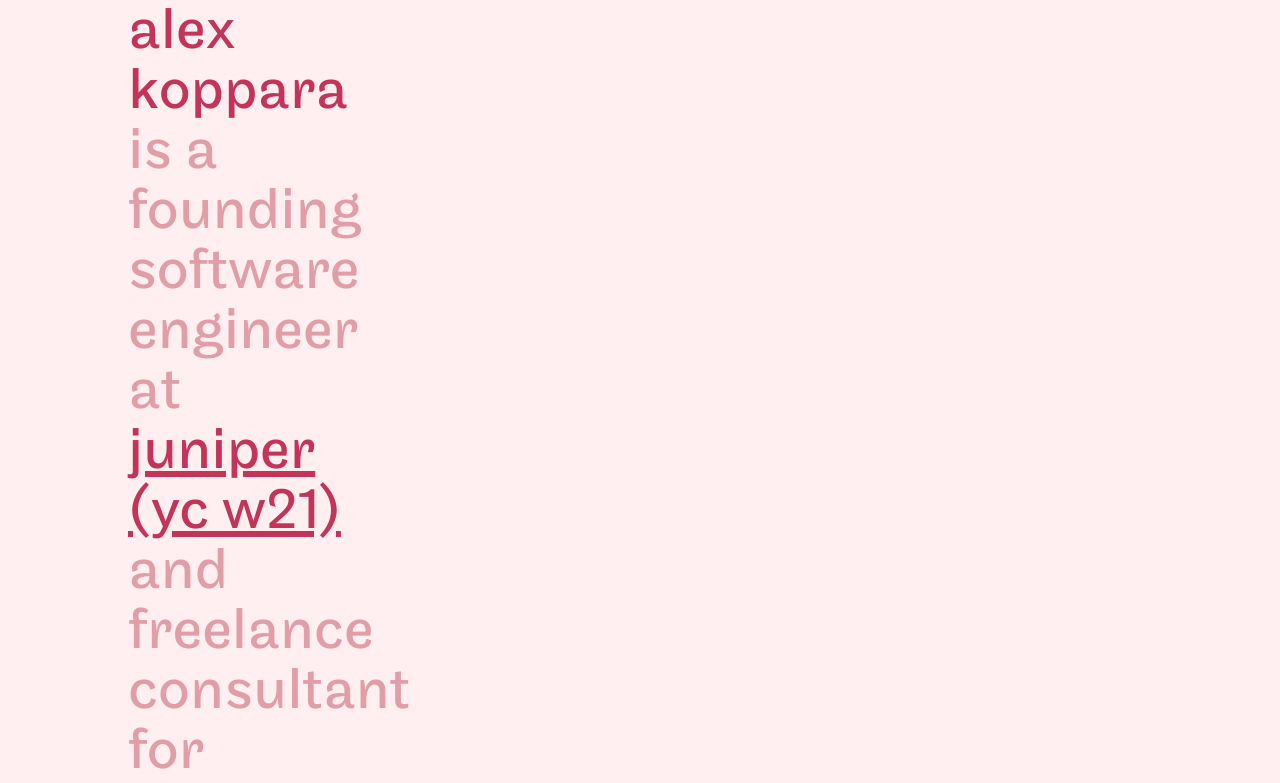
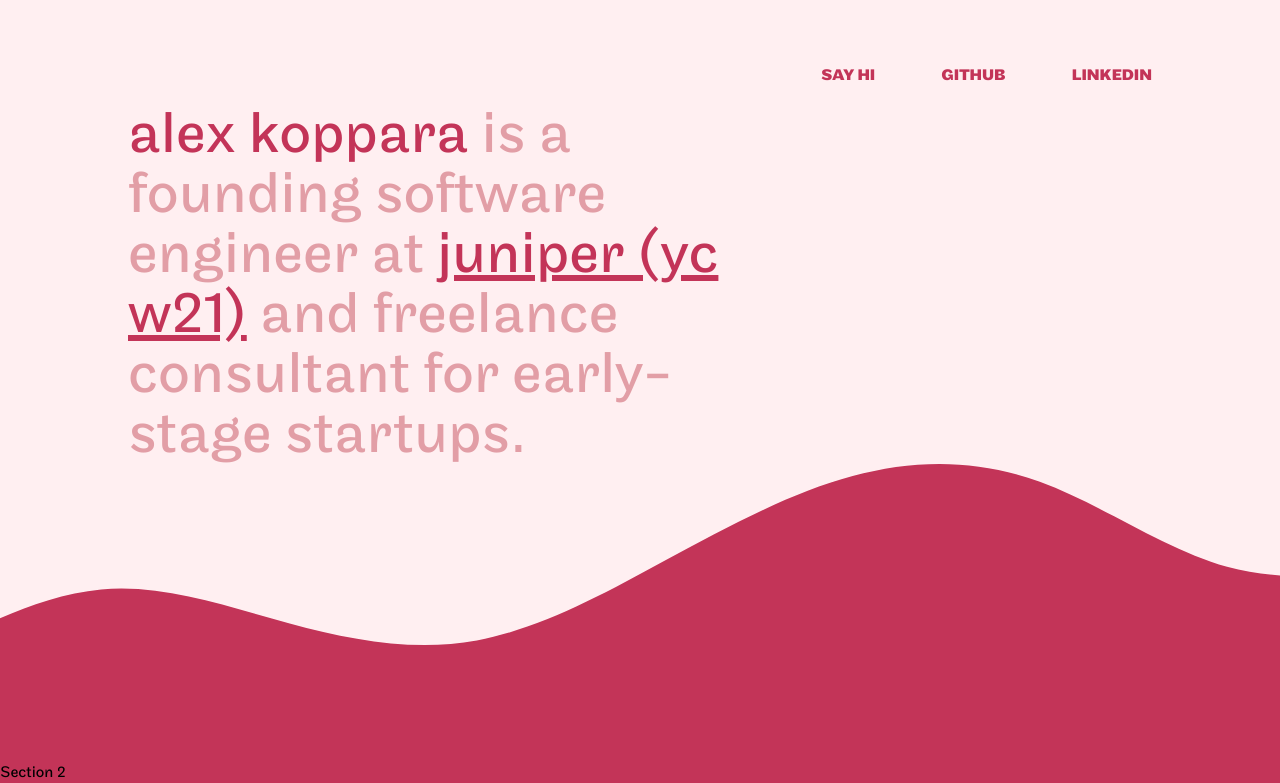
Before and after one commit to AlexKoppara/personal-website, a Next.js app: page / in a window 1280 px wide. Shown: the top 783 px of the page. Built offline with nearby package versions, Linux system fonts and the light colour scheme.

Commit message:
header links

```diff
--- a/src/app/page.tsx
+++ b/src/app/page.tsx
@@ -9,8 +9,13 @@
   return (
     <main className="flex min-h-screen flex-col items-center justify-between  w-full h-full absolute font-maple">
       <div className="flex w-full h-full flex-col justify-between">
-        <div className='grid grid-cols-4 grid-rows-{4} gap-4 mx-6 md:mx-32'>
-          <h1 className='text-darkPink text-4xl md:text-6xl'>
+        <div className='grid grid-cols-12 grid-rows-{4} gap-4 mx-6 md:mx-32 mt-16'>
+          <div className='row-span-1 col-start-9 col-end-13 flex justify-between text-base text-maroon font-bold'>
+            <a href="mailto:alexkoppara@gmail.com">SAY HI</a>
+            <a href="https://github.com/AlexKoppara/">GITHUB</a>
+            <a href="https://www.linkedin.com/in/alex-koppara/">LINKEDIN</a>
+          </div>
+          <h1 className='text-darkPink text-4xl md:text-6xl col-span-8 row-span-2'>
             <span className='text-maroon'>alex koppara</span> is a founding software engineer at <span className='text-maroon underline'>juniper (yc w21)</span> and freelance consultant for early-stage startups.
           </h1>
         </div>
```
